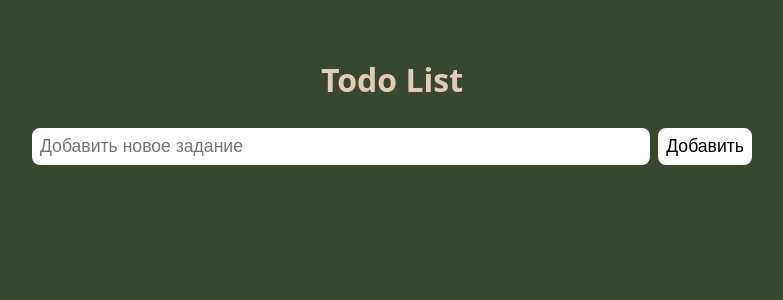
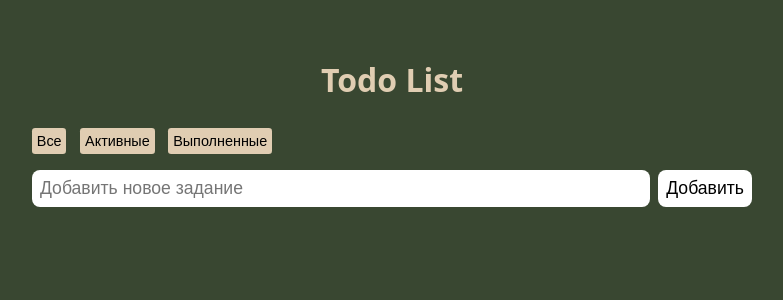
Before and after one commit to alinidi/todo-list, a React (Vite) app: page / in a window 1280 px wide. Shown: the top 300 px of the page, without its empty margins (248-1031 px from the left). Built offline with nearby package versions, Linux system fonts and the light colour scheme.

Commit message:
feat: add task completion toggle with checkboxes

```diff
--- /dev/null
+++ b/src/Filter/Filter.module.scss
@@ -0,0 +1,15 @@
+.filterWrapper {
+  display: flex;
+  width: 15rem;
+  justify-content: space-between;
+
+  button {
+    border: none;
+    border-radius: 0.2rem;
+    background-color: #e0cdb2;
+    color: black;
+    cursor: pointer;
+    padding: 0.3rem;
+    font-size: 0.9rem;
+  }
+}
--- /dev/null
+++ b/src/Filter/Filter.tsx
@@ -0,0 +1,11 @@
+import s from './Filter.module.scss';
+
+export default function Filter() {
+  return (
+    <div className={s.filterWrapper}>
+      <button>Все</button>
+      <button>Активные</button>
+      <button>Выполненные</button>
+    </div>
+  );
+}
--- a/src/TodoForm/TodoForm.tsx
+++ b/src/TodoForm/TodoForm.tsx
@@ -50,6 +50,14 @@ export default function TodoForm() {
     localStorage.setItem('tasks', JSON.stringify(updatedTasks));
   }
 
+  function handleCheckbox(id: string) {
+    const updatedTasks = tasks.map(task =>
+      task.id === id ? { ...task, completed: !task.completed } : task
+    );
+    setTasks(updatedTasks);
+    localStorage.setItem('tasks', JSON.stringify(updatedTasks));
+  }
+
   return (
     <div className={s.form}>
       <h1>Todo List</h1>
@@ -57,6 +65,7 @@ export default function TodoForm() {
         todoItems={tasks}
         onEditTask={editTask}
         onDeleteTask={deleteTask}
+        handleCheckbox={handleCheckbox}
       />
       <div className={s.addContainer}>
         <input
--- a/src/TodoItem/TodoItem.module.scss
+++ b/src/TodoItem/TodoItem.module.scss
@@ -7,6 +7,11 @@
   margin: 0.5rem 0;
   border: 0.1rem solid white;
   border-radius: 0.5rem;
+}
+
+.completed {
+  text-decoration: line-through;
+  opacity: 0.7;
 }
 
 .editInput {
--- a/src/TodoItem/TodoItem.tsx
+++ b/src/TodoItem/TodoItem.tsx
@@ -7,9 +7,15 @@ type Props = {
   task: Task;
   onEditTask: (id: string, newTask: string) => void;
   onDeleteTask: (id: string) => void;
+  handleCheckbox: (id: string) => void;
 };
 
-export default function TodoItem({ task, onEditTask, onDeleteTask }: Props) {
+export default function TodoItem({
+  task,
+  onEditTask,
+  onDeleteTask,
+  handleCheckbox,
+}: Props) {
   const [isEditing, setIsEditing] = useState(false);
   const [editText, setEditText] = useState(task.text);
 
@@ -43,7 +49,9 @@ export default function TodoItem({ task, onEditTask, onDeleteTask }: Props) {
           className={s.editInput}
         />
       ) : (
-        <p className={s.taskName}>{editText}</p>
+        <p className={`${s.taskName} ${task.completed ? s.completed : ''}`}>
+          {task.text}
+        </p>
       )}
       <div className={s.icons}>
         <Pencil size={20} className={s.icon} onClick={handleEdit} />
@@ -52,7 +60,11 @@ export default function TodoItem({ task, onEditTask, onDeleteTask }: Props) {
           className={s.icon}
           onClick={() => onDeleteTask(task.id)}
         />
-        <input type="checkbox" />
+        <input
+          type="checkbox"
+          onChange={() => handleCheckbox(task.id)}
+          checked={task.completed}
+        />
       </div>
     </div>
   );
--- a/src/TodoList/TodoList.tsx
+++ b/src/TodoList/TodoList.tsx
@@ -1,3 +1,4 @@
+import Filter from '../Filter/Filter';
 import type { Task } from '../TodoForm/TodoForm';
 import TodoItem from '../TodoItem/TodoItem';
 
@@ -5,14 +6,18 @@ type Props = {
   todoItems: Task[];
   onEditTask: (id: string, newTask: string) => void;
   onDeleteTask: (id: string) => void;
+  handleCheckbox: (id: string) => void;
 };
 
 export default function TodoList({
   todoItems,
   onEditTask,
   onDeleteTask,
+  handleCheckbox,
 }: Props) {
   return (
+    <div>
+      <Filter />
       <ul>
         {todoItems.map((item, index) => (
           <li key={index}>
@@ -20,9 +25,11 @@ export default function TodoList({
               task={item}
               onEditTask={onEditTask}
               onDeleteTask={onDeleteTask}
+              handleCheckbox={handleCheckbox}
             />
           </li>
         ))}
       </ul>
+    </div>
   );
 }
```
Lines whose indentation alone changed are shown as unchanged.
